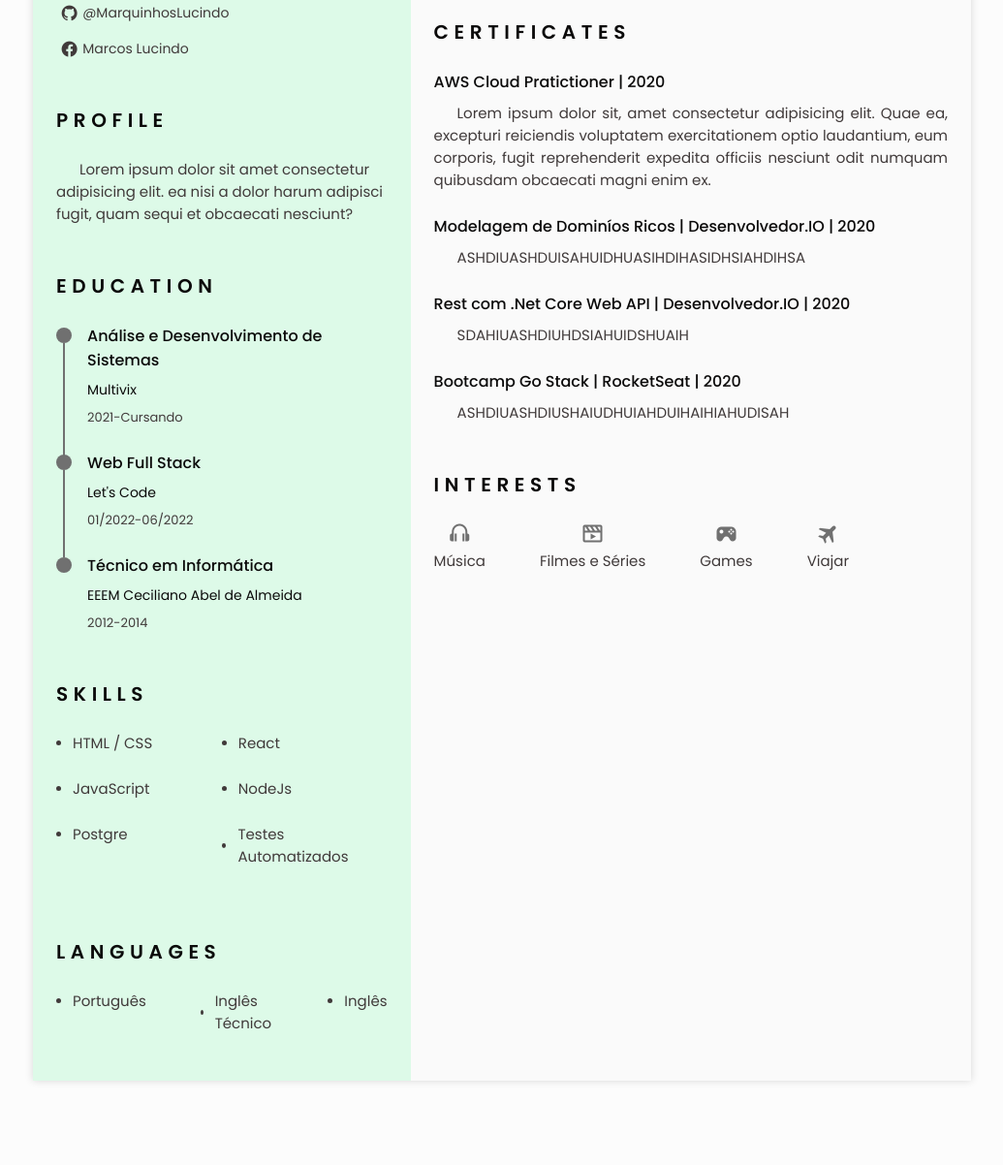
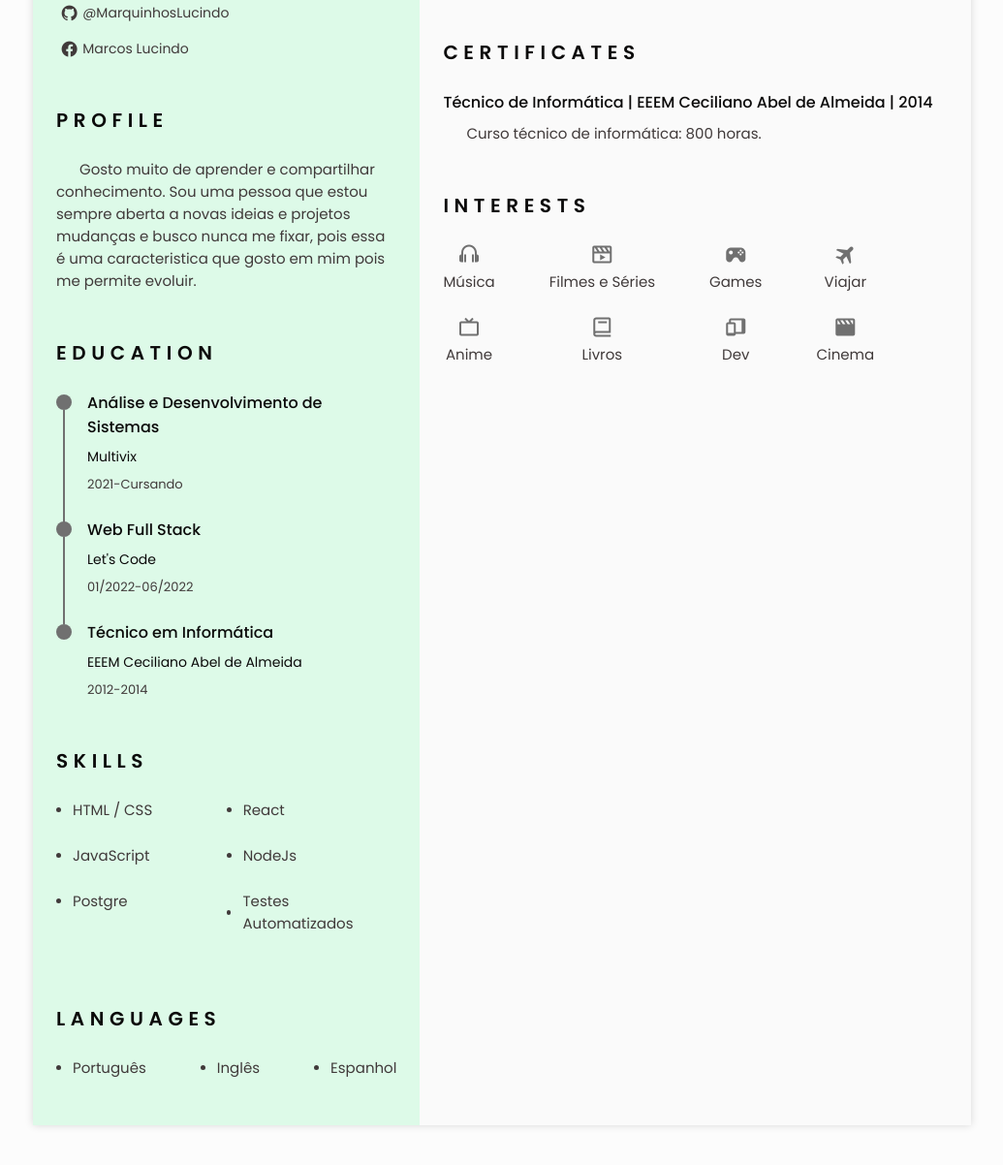
Before and after one commit to MarquinhosLucindo/curriculo-letletscode, a plain HTML site: page index.html in a window 1280 px wide. Shown: the part 574-1776 px from the top of the page at 97% size, without its empty margins (122-1157 px from the left). Before the commit the page ends 1737 px from the top, so only its background shows below. Drawn offline with nearby package versions, Linux system fonts and the light colour scheme.

Commit message:
projeto final

```diff
--- a/index.html
+++ b/index.html
@@ -143,8 +143,8 @@
             <h2 class="section-title">Profile</h2>
 
             <p class="profile__description">
-              Lorem ipsum dolor sit amet consectetur adipisicing elit.
-              ea nisi a dolor harum adipisci fugit, quam sequi et obcaecati nesciunt?
+              Gosto muito de aprender e compartilhar conhecimento. Sou uma pessoa que estou sempre aberta a novas ideias e projetos
+              mudanças e busco nunca me fixar, pois essa é uma caracteristica que gosto em mim pois me permite evoluir.
             </p>
           </section>
 
@@ -233,7 +233,7 @@
           </section>
 
            <!--========== LANGUAGE  ==========-->
-           <section class="languages section" id="languagess">
+           <section class="languages section hidden" id="languages">
             <h2 class="section-title">Languages</h2>
 
             <div class="languages__content bd-grid">
@@ -245,16 +245,35 @@
 
               <ul class="languages__data">
                 <li class="languages__name">
-                  <span class="languages__circle"></span> Inglês Técnico
+                  <span class="languages__circle"></span> Inglês
                 </li>
 
               </ul>
 
               <ul class="languages__data">
                 <li class="languages__name">
+                  <span class="languages__circle"></span> Espanhol
+                </li>
+
+              </ul>
+            </div>
+          </section>
+
+          <!--========== LANGUAGES ==========-->
+          <section class="languages section ">
+            <h2 class="section-title">Languages</h2>
+
+            <div class="languages__container">
+              <ul class="languages__content bd-grid">
+                <li class="languages__name">
+                  <span class="languages__circle"></span> Português
+                </li>
+                <li class="languages__name">
                   <span class="languages__circle"></span> Inglês
                 </li>
-
+                <li class="languages__name">
+                  <span class="languages__circle"></span> Espanhol
+                </li>
               </ul>
             </div>
           </section>
@@ -277,7 +296,7 @@
                 <div class="experience__data bd-grid">
                   <h3 class="experience__title">Gerente de Informática</h3>
                   <span class="experience__company">
-                    02/2021 até o momento | Câmara de Vereadores de São Mateus - ES
+                    02/2021 - até o momento | Câmara de Vereadores de São Mateus - ES
                   </span>
                   <p class="experience__description">
                     Administrador de Redes. Montagem e Manutenção de Computadores e Redes.
@@ -328,83 +347,20 @@
             <h2 class="section-title">Certificates</h2>
 
             <div class="certificate__container bd-grid">
+
+
               <div class="certificate__content">
                 <h3 class="certificate__title">
-                  AWS Cloud Pratictioner | 2020
+                  Técnico de Informática | EEEM Ceciliano Abel de Almeida | 2014
                 </h3>
                 <p class="certificate__description">
-                  Lorem ipsum dolor sit, amet consectetur adipisicing elit.
-                  Quae ea, excepturi reiciendis voluptatem exercitationem optio laudantium, eum corporis,
-                  fugit reprehenderit expedita officiis nesciunt odit numquam quibusdam obcaecati magni enim ex.
-                </p>
-              </div>
-              <div class="certificate__content">
-                <h3 class="certificate__title">
-                  Modelagem de Dominíos Ricos | Desenvolvedor.IO | 2020
-                </h3>
-                <p class="certificate__description">
-                  ASHDIUASHDUISAHUIDHUASIHDIHASIDHSIAHDIHSA
-                </p>
-              </div>
-              <div class="certificate__content">
-                <h3 class="certificate__title">
-                  Rest com .Net Core Web API | Desenvolvedor.IO | 2020
-                </h3>
-                <p class="certificate__description">
-                  SDAHIUASHDIUHDSIAHUIDSHUAIH
-                </p>
-              </div>
-              <div class="certificate__content">
-                <h3 class="certificate__title">
-                  Bootcamp Go Stack | RocketSeat | 2020
-                </h3>
-                <p class="certificate__description">
-                  ASHDIUASHDIUSHAIUDHUIAHDUIHAIHIAHUDISAH
+                  Curso técnico de informática: 800 horas.
                 </p>
               </div>
             </div>
           </section>
 
-          <!--========== REFERENCES ==========-->
-          <section class="references section hidden" id="references">
-            <h2 class="section-title">References</h2>
 
-            <div class="references__container bd-grid">
-              <div class="references__content bd-grid">
-                <span class="references__subtitle">Sr. Director</span>
-                <h3 class="references__title">Mr. Clay Doe</h3>
-                <ul class="references__contact">
-                  <li>Phone: 999-777-666</li>
-                  <li>E-mail: user@email.com</li>
-                </ul>
-              </div>
-
-              <div class="references__content bd-grid">
-                <span class="references__subtitle">Sr. Director</span>
-                <h3 class="references__title">Mr. Clay Doe</h3>
-                <ul class="references__contact">
-                  <li>Phone: 999-777-666</li>
-                  <li>E-mail: user@email.com</li>
-                </ul>
-              </div>
-            </div>
-          </section>
-
-          <!--========== LANGUAGES ==========-->
-          <section class="languages section hidden">
-            <h2 class="section-title">Languages</h2>
-
-            <div class="languages__container">
-              <ul class="languages__content bd-grid">
-                <li class="languages__name">
-                  <span class="languages__circle"></span> Português
-                </li>
-                <li class="languages__name">
-                  <span class="languages__circle"></span> Inglês
-                </li>
-              </ul>
-            </div>
-          </section>
 
           <!--========== INTERESTS ==========-->
           <section class="interests section">
@@ -427,6 +383,22 @@
                 <i class="bx bxs-plane-alt interests__icon"></i>
                 <span class="interests__name">Viajar</span>
               </div>
+              <div class="interests__content">
+                <i class="bx bx-tv interests__icon"></i>
+                <span class="interests__name">Anime</span>
+              </div>
+              <div class="interests__content">
+                <i class="bx bx-book interests__icon"></i>
+                <span class="interests__name">Livros</span>
+              </div>
+              <div class="interests__content">
+                <i class="bx bxs-devices interests__icon"></i>
+                <span class="interests__name">Dev</span>
+              </div>
+              <div class="interests__content">
+                <i class="bx bxs-movie interests__icon"></i>
+                <span class="interests__name">Cinema</span>
+              </div>
             </div>
           </section>
         </div>
```
